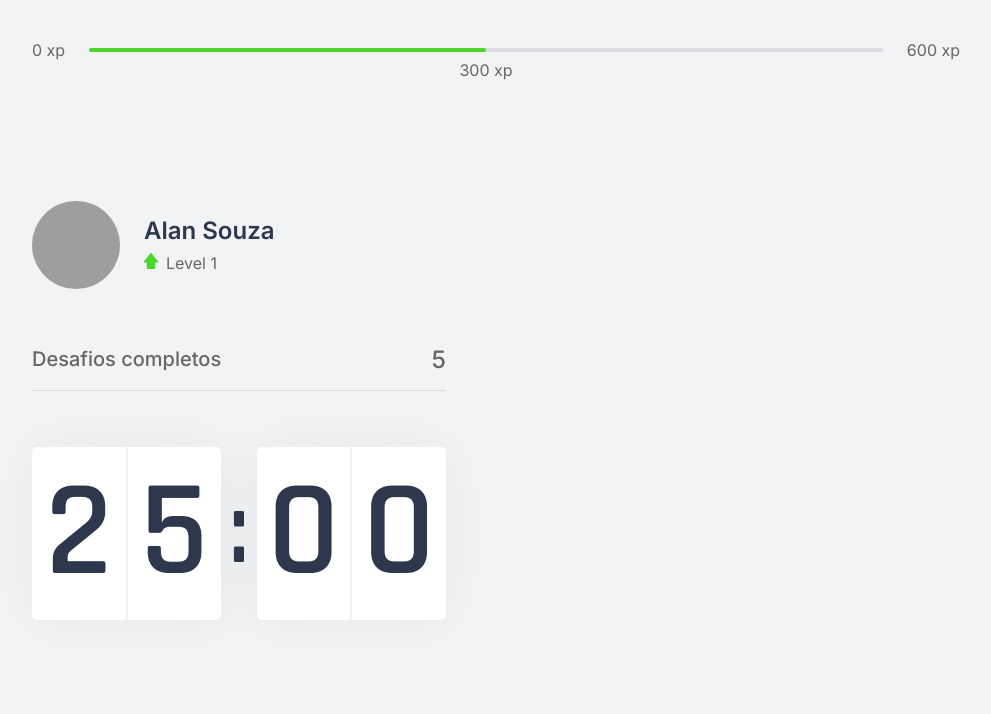
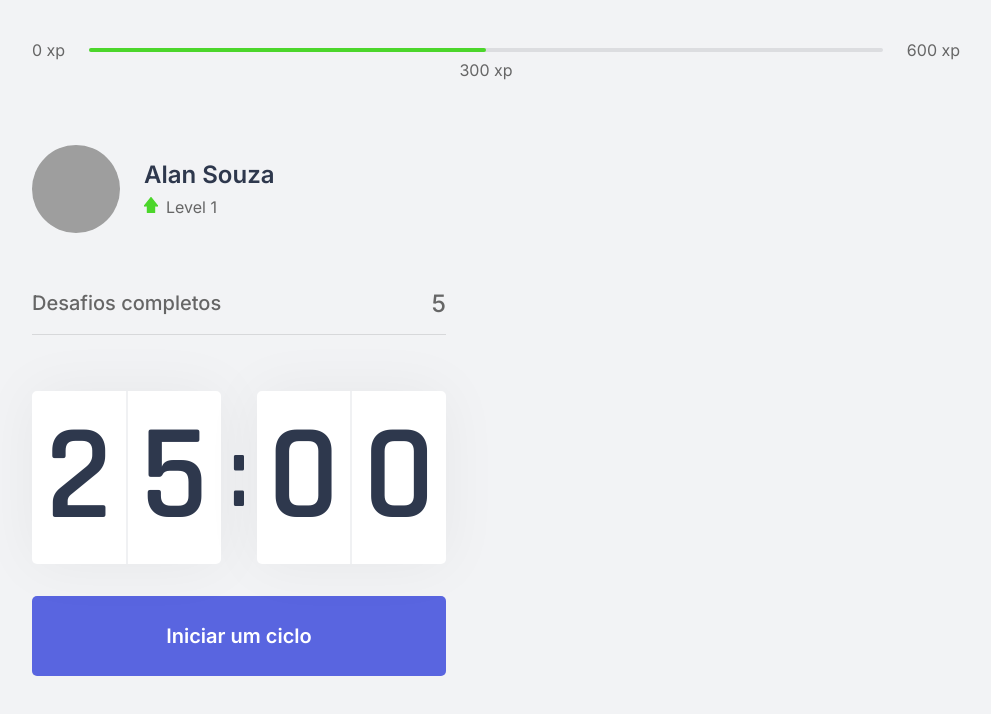
Before and after one commit to alansouza1/moveit, a Next.js app: page / in a window 1280 px wide. Shown: the top 714 px of the page, without its empty margins (144-1135 px from the left). Built offline with nearby package versions, Linux system fonts and the light colour scheme; grey boxes are pictures that could not be loaded.

Commit message:
feat: Criação e estilização do Botão do Countdown

```diff
--- a/src/components/Countdown.tsx
+++ b/src/components/Countdown.tsx
@@ -2,6 +2,7 @@
 
 export function Countdown() {
   return (
+    <div>
       <div className={styles.countdownContainer}>
         <div>
           <span>2</span>
@@ -13,5 +14,10 @@
           <span>0</span>
         </div>
       </div>
+
+      <button type="button" className={styles.countdownButton}>
+        Iniciar um ciclo
+      </button>
+    </div>
   );
 }
--- a/src/styles/components/Countdown.module.css
+++ b/src/styles/components/Countdown.module.css
@@ -36,3 +36,29 @@
   font-size: 6.25rem;
   margin: 0 0.5rem;
 }
+
+.countdownButton {
+  width: 100%;
+  height: 5rem;
+
+  margin-top: 2rem;
+
+  display: flex;
+  align-items: center;
+  justify-content: center;
+
+  border: 0;
+  border-radius: 5px;
+
+  background: var(--blue);
+  color: var(--white);
+
+  font-size: 1.25rem;
+  font-weight: 600;
+
+  transition: background-color 0.2s;
+}
+
+.countdownButton:hover {
+  background: var(--blue-dark);
+}
```
Lines whose indentation alone changed are shown as unchanged.
